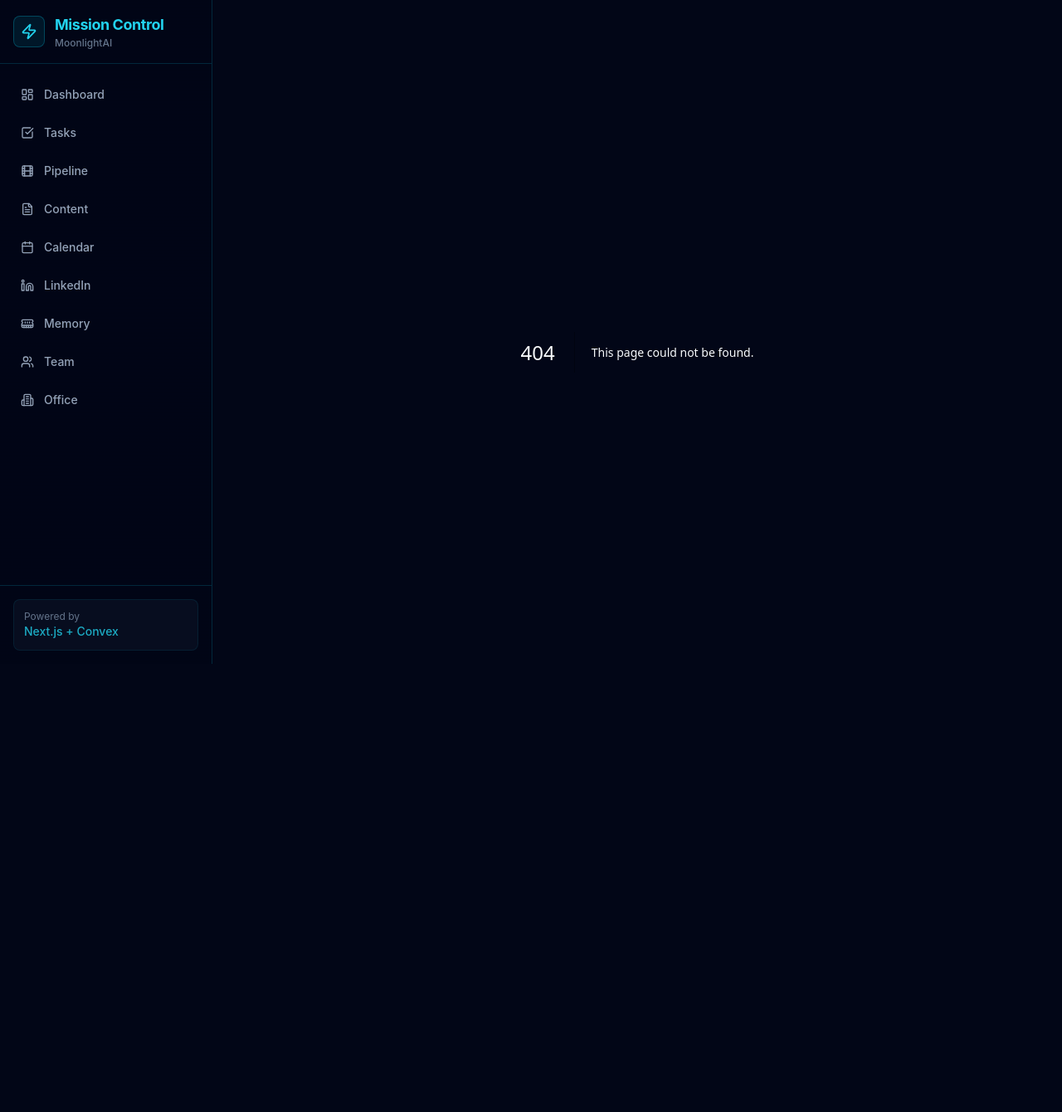
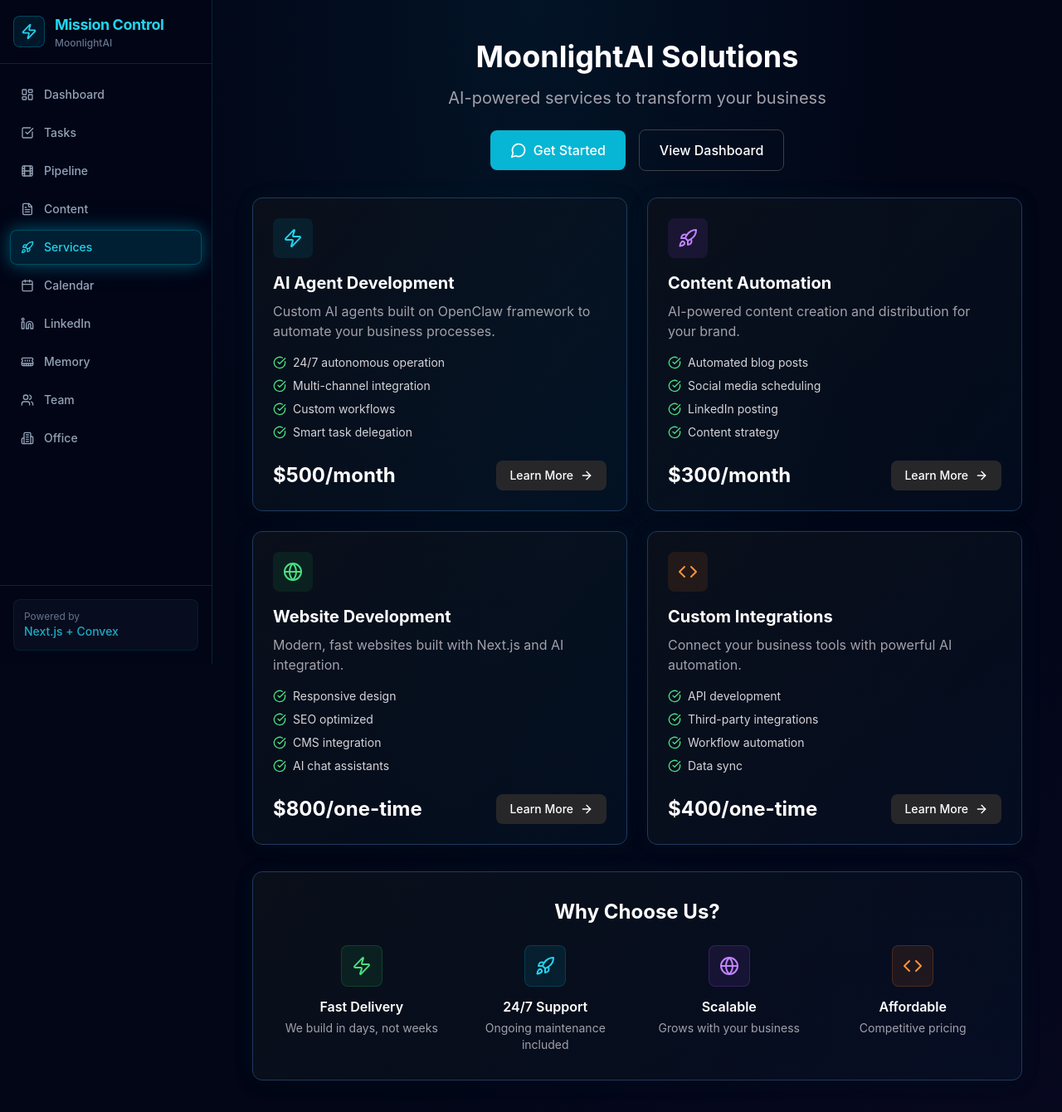
Before and after one commit to dree-max/mission-control, a Next.js app: page /services in a window 1280 px wide. Before the commit this address had no page. Shown: the top 1340 px of the page at 83% size. Before the commit the page ends 848 px from the top, so only its background shows below. Built offline with nearby package versions, Linux system fonts and the light colour scheme.

Commit message:
Add services landing page

```diff
--- /dev/null
+++ b/src/app/services/page.tsx
@@ -0,0 +1,153 @@
+'use client';
+
+import React from 'react';
+import { Rocket, Zap, Globe, Code, CheckCircle, ArrowRight, MessageCircle } from 'lucide-react';
+import Link from 'next/link';
+
+const services = [
+  {
+    icon: Zap,
+    title: "AI Agent Development",
+    description: "Custom AI agents built on OpenClaw framework to automate your business processes.",
+    features: ["24/7 autonomous operation", "Multi-channel integration", "Custom workflows", "Smart task delegation"],
+    price: "$500/month",
+    color: "cyan"
+  },
+  {
+    icon: Rocket,
+    title: "Content Automation",
+    description: "AI-powered content creation and distribution for your brand.",
+    features: ["Automated blog posts", "Social media scheduling", "LinkedIn posting", "Content strategy"],
+    price: "$300/month",
+    color: "purple"
+  },
+  {
+    icon: Globe,
+    title: "Website Development",
+    description: "Modern, fast websites built with Next.js and AI integration.",
+    features: ["Responsive design", "SEO optimized", "CMS integration", "AI chat assistants"],
+    price: "$800/one-time",
+    color: "green"
+  },
+  {
+    icon: Code,
+    title: "Custom Integrations",
+    description: "Connect your business tools with powerful AI automation.",
+    features: ["API development", "Third-party integrations", "Workflow automation", "Data sync"],
+    price: "$400/one-time",
+    color: "orange"
+  }
+];
+
+const colors = {
+  cyan: "text-cyan-400 bg-cyan-500/10 border-cyan-500/20",
+  purple: "text-purple-400 bg-purple-500/10 border-purple-500/20",
+  green: "text-green-400 bg-green-500/10 border-green-500/20",
+  orange: "text-orange-400 bg-orange-500/10 border-orange-500/20"
+};
+
+export default function ServicesPage() {
+  return (
+    <div className="p-6 space-y-8">
+      {/* Header */}
+      <div className="text-center max-w-3xl mx-auto">
+        <h1 className="text-4xl font-bold text-white mb-4">
+          MoonlightAI Solutions
+        </h1>
+        <p className="text-xl text-zinc-400 mb-6">
+          AI-powered services to transform your business
+        </p>
+        <div className="flex items-center justify-center gap-4">
+          <Link href="/contact" className="inline-flex items-center gap-2 px-6 py-3 bg-cyan-500 text-white rounded-lg font-medium hover:bg-cyan-600 transition-colors">
+            <MessageCircle className="h-5 w-5" />
+            Get Started
+          </Link>
+          <Link href="/" className="inline-flex items-center gap-2 px-6 py-3 border border-zinc-700 text-white rounded-lg font-medium hover:bg-zinc-800 transition-colors">
+            View Dashboard
+          </Link>
+        </div>
+      </div>
+
+      {/* Services Grid */}
+      <div className="grid grid-cols-1 md:grid-cols-2 gap-6">
+        {services.map((service, index) => {
+          const Icon = service.icon;
+          return (
+            <div key={index} className="cyber-card rounded-xl p-6 border border-zinc-800 hover:border-zinc-700 transition-colors">
+              <div className={`inline-flex p-3 rounded-lg ${colors[service.color as keyof typeof colors]} mb-4`}>
+                <Icon className={`h-6 w-6 text-${service.color}-400`} />
+              </div>
+              <h3 className="text-xl font-bold text-white mb-2">{service.title}</h3>
+              <p className="text-zinc-400 mb-4">{service.description}</p>
+              <ul className="space-y-2 mb-6">
+                {service.features.map((feature, i) => (
+                  <li key={i} className="flex items-center gap-2 text-sm text-zinc-300">
+                    <CheckCircle className="h-4 w-4 text-green-400" />
+                    {feature}
+                  </li>
+                ))}
+              </ul>
+              <div className="flex items-center justify-between">
+                <span className="text-2xl font-bold text-white">{service.price}</span>
+                <button className="inline-flex items-center gap-2 px-4 py-2 bg-zinc-800 text-white rounded-lg text-sm font-medium hover:bg-zinc-700 transition-colors">
+                  Learn More <ArrowRight className="h-4 w-4" />
+                </button>
+              </div>
+            </div>
+          );
+        })}
+      </div>
+
+      {/* Why Choose Us */}
+      <div className="cyber-card rounded-xl p-8 border border-zinc-800">
+        <h2 className="text-2xl font-bold text-white mb-6 text-center">Why Choose Us?</h2>
+        <div className="grid grid-cols-2 md:grid-cols-4 gap-6">
+          <div className="text-center">
+            <div className="inline-flex p-3 rounded-lg bg-green-500/10 border border-green-500/20 mb-3">
+              <Zap className="h-6 w-6 text-green-400" />
+            </div>
+            <h3 className="font-semibold text-white mb-1">Fast Delivery</h3>
+            <p className="text-sm text-zinc-400">We build in days, not weeks</p>
+          </div>
+          <div className="text-center">
+            <div className="inline-flex p-3 rounded-lg bg-cyan-500/10 border border-cyan-500/20 mb-3">
+              <Rocket className="h-6 w-6 text-cyan-400" />
+            </div>
+            <h3 className="font-semibold text-white mb-1">24/7 Support</h3>
+            <p className="text-sm text-zinc-400">Ongoing maintenance included</p>
+          </div>
+          <div className="text-center">
+            <div className="inline-flex p-3 rounded-lg bg-purple-500/10 border border-purple-500/20 mb-3">
+              <Globe className="h-6 w-6 text-purple-400" />
+            </div>
+            <h3 className="font-semibold text-white mb-1">Scalable</h3>
+            <p className="text-sm text-zinc-400">Grows with your business</p>
+          </div>
+          <div className="text-center">
+            <div className="inline-flex p-3 rounded-lg bg-orange-500/10 border border-orange-500/20 mb-3">
+              <Code className="h-6 w-6 text-orange-400" />
+            </div>
+            <h3 className="font-semibold text-white mb-1">Affordable</h3>
+            <p className="text-sm text-zinc-400">Competitive pricing</p>
+          </div>
+        </div>
+      </div>
+
+      {/* Contact CTA */}
+      <div className="text-center py-8">
+        <h2 className="text-2xl font-bold text-white mb-4">Ready to transform your business?</h2>
+        <p className="text-zinc-400 mb-6">Let's discuss your AI needs</p>
+        <a href="mailto:hello@moonlightai.com" className="inline-flex items-center gap-2 px-8 py-4 bg-cyan-500 text-white rounded-lg font-medium hover:bg-cyan-600 transition-colors">
+          <MessageCircle className="h-5 w-5" />
+          Contact Us Today
+        </a>
+      </div>
+
+      {/* Footer */}
+      <div className="text-center text-sm text-zinc-500 py-6 border-t border-zinc-800">
+        <p>Powered by OpenClaw - Autonomous AI Assistant Framework</p>
+        <p className="mt-2">© 2026 MoonlightAI Solutions. All rights reserved.</p>
+      </div>
+    </div>
+  );
+}
--- a/src/app/sidebar.tsx
+++ b/src/app/sidebar.tsx
@@ -16,6 +16,7 @@ import {
   Menu,
   X,
   Zap,
+  Rocket,
 } from "lucide-react";
 
 const navItems = [
@@ -23,6 +24,7 @@ const navItems = [
   { href: "/tasks", label: "Tasks", icon: CheckSquare },
   { href: "/pipeline", label: "Pipeline", icon: Film },
   { href: "/content", label: "Content", icon: FileText },
+  { href: "/services", label: "Services", icon: Rocket },
   { href: "/calendar", label: "Calendar", icon: Calendar },
   { href: "/linkedin", label: "LinkedIn", icon: Linkedin },
   { href: "/memory", label: "Memory", icon: MemoryStick },
```
